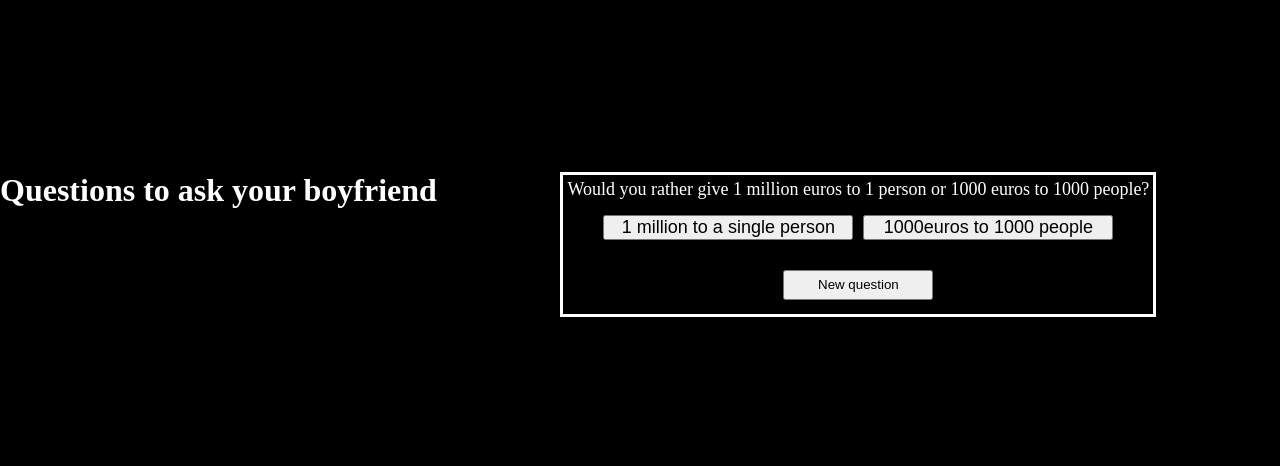
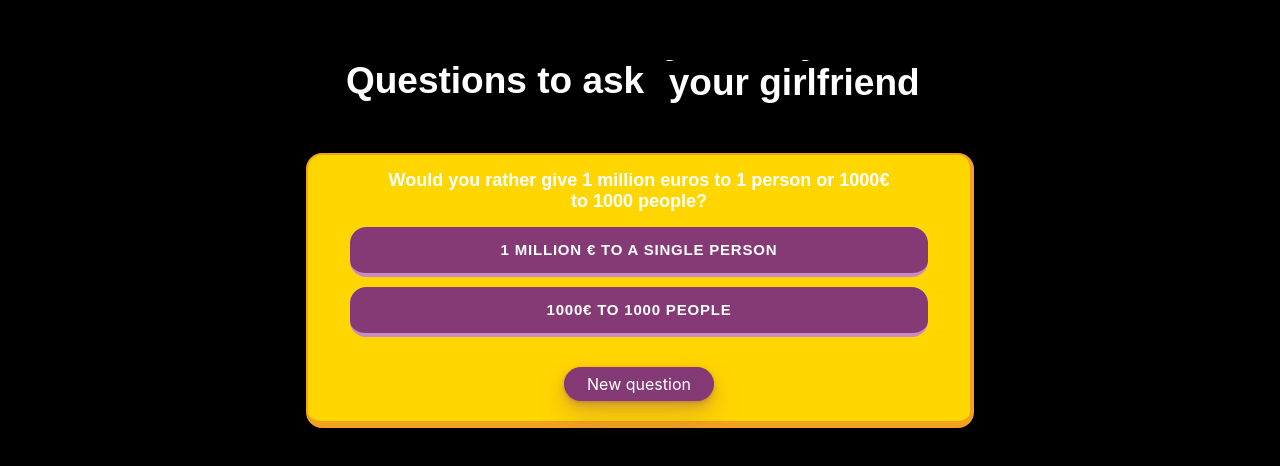
Before and after one commit to FrankMaseo/questions-wtf, a Next.js app: page / in a window 1280 px wide. Shown: the part 156-622 px from the top of the page. Built offline with nearby package versions, Linux system fonts and the light colour scheme.

Commit message:
first styling round yellow purple

```diff
--- a/components/QuestionCard.js
+++ b/components/QuestionCard.js
@@ -2,16 +2,16 @@ import React, { useState } from 'react';
 
 
 const questions = {
-    question: "Would you rather give 1 million euros to 1 person or 1000 euros to 1000 people?",
+    question: <>Would you rather give 1 million euros to 1 person or 1000&euro; to 1000 people?</>,
     answers: [
         {
             key: 0,
-            value: "1 million to a single person",
+            value: <>1 million &euro; to a single person</>,
             answerCount: 23
         },
         {
             key: 1,
-            value: "1000euros to 1000 people",
+            value: <>1000&euro; to 1000 people</>,
             answerCount: 38
         }
     ],
--- a/components/Title.js
+++ b/components/Title.js
@@ -11,7 +11,7 @@ const Title = () => {
 
     return (
         <h1>
-            <strong>Questions</strong> to ask <span className="slot-machine">your boyfriend</span>
+            <strong>Questions</strong> to ask <span><ul><li>your boyfriend</li><li>your girlfriend</li><li>your best friend</li></ul></span>
         </h1>
     )
 }
--- a/styles/QuestionCard.css
+++ b/styles/QuestionCard.css
@@ -8,26 +8,82 @@
     max-width: 100vw;
 }
 
-.question-container h1{
-    max-width: 85%;
+    .question-container h1 {
+        width: 85%;
         text-align: center;
-    margin-bottom: 50px
+        margin-bottom: 50px;
+
+        font-size: 37px;
+        font-weight: 700;
+
     }
+
+
+
+
+@keyframes example {
+    0% {
+        bottom:0px
+    }
+
+    25% {
+        bottom: 42px;
+    }
+
+    50% {
+        bottom: 84px;
+    }
+
+    75% {
+        bottom: 42px;
+    }
+
+    100% {
+        bottom: 0px;
+    }
+
+}
+
+.question-container h1 span {
+    max-height: 43px;
+    display: inline-flex;
+    position: relative;
+    overflow: hidden;
+}
+
+.question-container h1 ul {
+    animation-name: example;
+    animation-duration: 30s;
+    animation-iteration-count: infinite;
+    animation-timing-function: steps(1, 10);
+    position: relative;
+}
+
+question-container ul {
+    list-style-type:none;
+}
+
 
 .question-card {
     border: solid;
+    border-radius: 16px;
+    border-width: 2px 4px 7px 2px;
+    border-color: #F2A221;
+    background-color: #ffd600;
     margin: auto;
-    padding: 4px 4px 4px 4px;
+    padding: 10px 10px 10px 10px;
     max-width: 90%;
     font-size: large;
     justify-content: center;
     display: grid;
-
 }
 
-.question{
+.question {
     text-align: center;
-
+    margin-top: 5px;
+    vertical-align: middle;
+    padding: 0% 10% 0% 10%;
+    font-weight: 600;
 }
 
 .answer {
@@ -36,13 +92,75 @@
     justify-content: center;
     margin-top: 10px;
     margin-bottom: 10px;
+
 }
 
     .answer button {
-    width: 250px;
         max-width: 90%;
-    font-size: inherit;
-    margin: 5px 5px 5px 5px ;
+        width: 90%;
+        margin-top: 10px;
+        margin: 5px 5px 5px 5px;
+        appearance: button;
+        background-color: #c88ac4;
+        border: solid transparent;
+        border-radius: 16px;
+        border-width: 0 0 4px;
+        box-sizing: border-box;
+        color: #FFFFFF;
+        cursor: pointer;
+        display: inline-block;
+        font-family: din-round,sans-serif;
+        font-size: 15px;
+        font-weight: 700;
+        letter-spacing: .8px;
+        line-height: 20px;
+        outline: none;
+        overflow: visible;
+        padding: 13px 16px;
+        text-align: center;
+        text-transform: uppercase;
+        touch-action: manipulation;
+        transform: translateZ(0);
+        transition: filter .2s;
+        user-select: none;
+        -webkit-user-select: none;
+        vertical-align: middle;
+        white-space: nowrap;
+        transition: all 150ms;
+    }
+
+        .answer button:after {
+            background-clip: padding-box;
+            background-color: #853a76;
+            border: solid transparent;
+            border-radius: 16px;
+            border-width: 0 0 4px;
+            bottom: -4px;
+            content: "";
+            left: 0;
+            position: absolute;
+            right: 0;
+            top: 0;
+            z-index: -1;
+        }
+        .answer button:main,
+        .answer button:focus {
+            user-select: auto;
+        }
+
+
+        .answer button:after:disabled {
+            background-color: rgba(133, 58, 118,.35)
+        }
+        .answer button:hover:not(:disabled) {
+            filter: brightness(1.1);
+            -webkit-filter: brightness(1.1);
+            box-shadow: rgba(133, 58, 118,.35) 0 -25px 18px -14px inset,rgba(133, 58, 118,.25) 0 1px 2px,rgba(133, 58, 118,.25) 0 2px 4px,rgba(133, 58, 118,.25) 0 4px 8px,rgba(133, 58, 118,.25) 0 8px 16px,rgba(133, 58, 118,.25) 0 16px 32px;
+            transform: scale(1.05) rotate(-1deg);
+        }
+
+        .answer button:disabled {
+            cursor: auto;
         }
 
 .results {
@@ -61,7 +179,28 @@
     margin-top: 15px;
     margin-bottom: 10px
 }
-.new button{
+    .new button {
         width: 150px;
         min-height: 30px;
+        background-color: #853a76;
+        border-radius: 100px;
+        box-shadow: rgba(133, 58, 118, .2) 0 -25px 18px -14px inset,rgba(133, 58, 118, .15) 0 1px 2px,rgba(133, 58, 118, .15) 0 2px 4px,rgba(133, 58, 118, .15) 0 4px 8px,rgba(133, 58, 118, .15) 0 8px 16px,rgba(133, 58, 118, .15) 0 16px 32px;
+        color: white;
+        cursor: pointer;
+        display: inline-block;
+        font-family: CerebriSans-Regular,-apple-system,system-ui,Roboto,sans-serif;
+        padding: 7px 20px;
+        text-align: center;
+        text-decoration: none;
+        transition: all 250ms;
+        border: 0;
+        font-size: 16px;
+        user-select: none;
+        -webkit-user-select: none;
+        touch-action: manipulation;
     }
+
+        .new button:hover {
+            box-shadow: rgba(133, 58, 118,.35) 0 -25px 18px -14px inset,rgba(133, 58, 118,.25) 0 1px 2px,rgba(133, 58, 118,.25) 0 2px 4px,rgba(133, 58, 118,.25) 0 4px 8px,rgba(133, 58, 118,.25) 0 8px 16px,rgba(133, 58, 118,.25) 0 16px 32px;
+            transform: scale(1.05) rotate(-1deg);
+        }
--- a/styles/globals.css
+++ b/styles/globals.css
@@ -81,8 +81,9 @@
 
 html,
 body {
-  max-width: 100vw;
-  overflow-x: hidden;
+    max-width: 100vw;
+    overflow-x: hidden;
+    font-family: din-round,sans-serif;
 }
 
 body {
```
Lines whose indentation alone changed are shown as unchanged.
